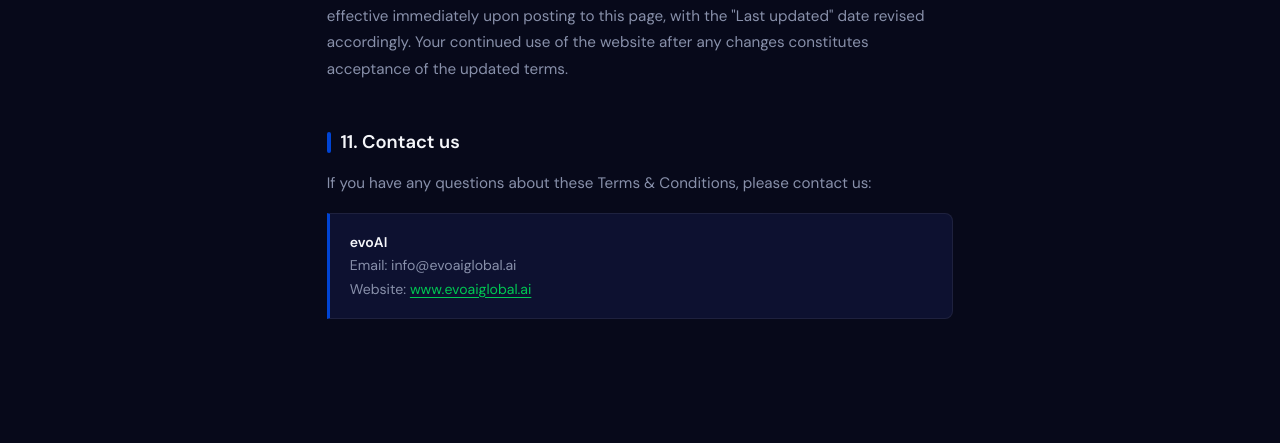
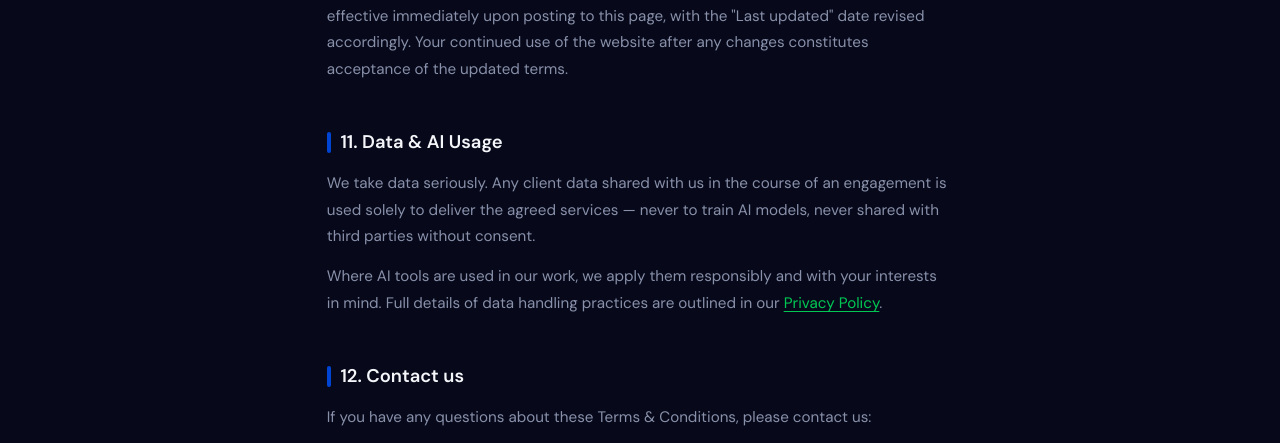
Before and after one commit to aiimplementer/evoai, a plain HTML site: page terms.html in a window 1280 px wide. Shown: the part 2780-3223 px from the top of the page. Drawn offline with nearby package versions, Linux system fonts and the light colour scheme.

Commit message:
Add files via upload

```diff
--- a/terms.html
+++ b/terms.html
@@ -154,8 +154,14 @@
     <p>We reserve the right to update these Terms &amp; Conditions at any time. Changes will be effective immediately upon posting to this page, with the "Last updated" date revised accordingly. Your continued use of the website after any changes constitutes acceptance of the updated terms.</p>
   </div>
 
+<div class="doc-section">
+  <h2>11. Data &amp; AI Usage</h2>
+  <p>We take data seriously. Any client data shared with us in the course of an engagement is used solely to deliver the agreed services — never to train AI models, never shared with third parties without consent.</p>
+  <p>Where AI tools are used in our work, we apply them responsibly and with your interests in mind. Full details of data handling practices are outlined in our <a href="/privacy-policy">Privacy Policy</a>.</p>
+</div>
+
   <div class="doc-section">
-    <h2>11. Contact us</h2>
+    <h2>12. Contact us</h2>
     <p>If you have any questions about these Terms &amp; Conditions, please contact us:</p>
     <div class="info-box">
       <p><strong>evoAI</strong><br>Email: info@evoaiglobal.ai<br>Website: <a href="index.html">www.evoaiglobal.ai</a></p>
```
